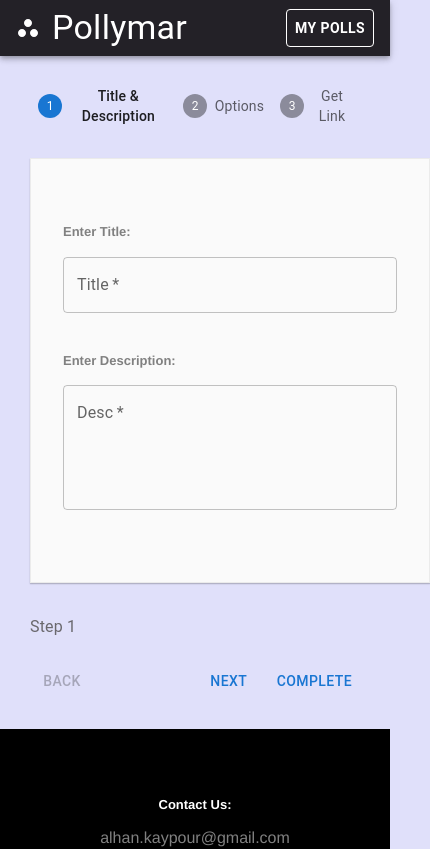
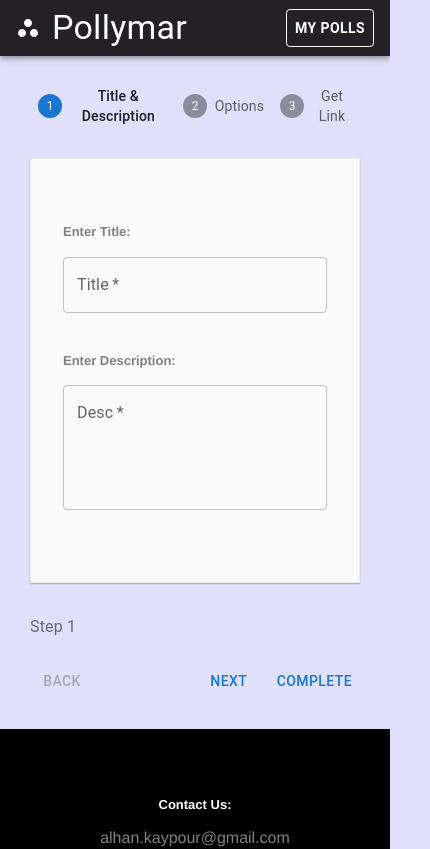
Before and after one commit to AlhaN-K/Poll-Front-End, a React (Create React App) app: page /createPoll in a window 390 px wide. Shown: the top 849 px of the page, 430 px wide, since content can reach past the window. Built offline with nearby package versions, Linux system fonts and the light colour scheme.

Commit message:
changed form width in small screen

```diff
--- a/src/components/CreatePoll/SetOption.css
+++ b/src/components/CreatePoll/SetOption.css
@@ -58,7 +58,7 @@ form {
 }
 @media (max-width: 550px) {
   form {
-    width: 400px;
+    width: 330px;
     margin: 2em auto;
   }
   h1 {
```
